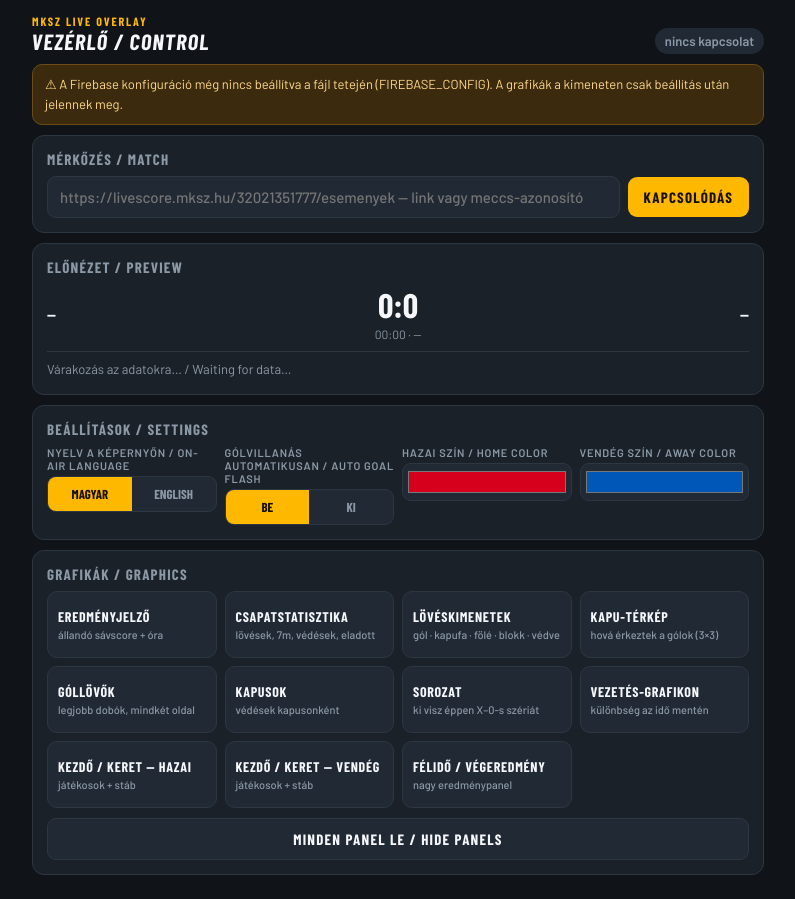
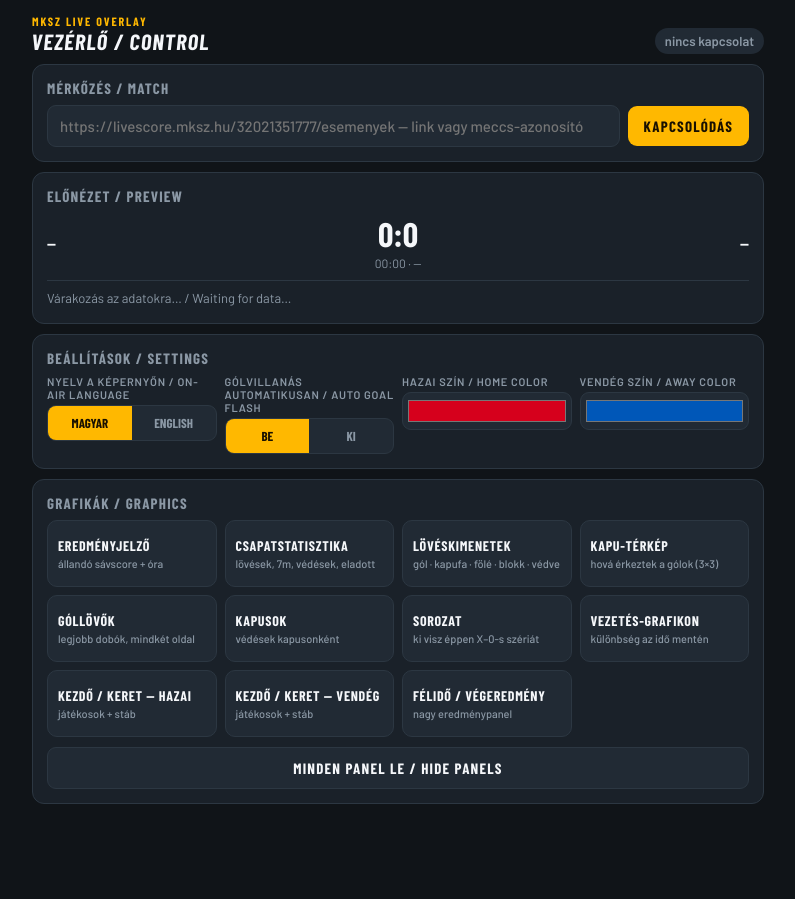
Before and after one commit to pakotz-coder/MKSZ-overlay, a plain HTML site: page control.html in a window 1280 px wide. Shown: the whole page, without its empty margins (242-1037 px from the left). After the commit the page ends 828 px from the top, so only its background shows below. Drawn offline with nearby package versions, Linux system fonts and the light colour scheme; no server answers; a web font is replaced by a local one.

Commit message:
Update Firebase configuration in control.html

```diff
--- a/control.html
+++ b/control.html
@@ -92,10 +92,13 @@ h2{font:700 15px "Barlow Condensed";text-transform:uppercase;letter-spacing:.08e
    (Firebase console → Project settings → Your apps → Config).
    Ugyanezt kell beilleszteni az output.html tetején is.  */
 const FIREBASE_CONFIG = {
-  apiKey: "PASTE_ME",
-  authDomain: "PASTE_ME.firebaseapp.com",
-  databaseURL: "https://PASTE_ME-default-rtdb.europe-west1.firebasedatabase.app",
-  projectId: "PASTE_ME"
+  apiKey: "AIzaSyCeRdAoy5pGwQIKOVBqofQga2JDu_igxD4",
+  authDomain: "kezilabda-overlay.firebaseapp.com",
+  databaseURL: "https://kezilabda-overlay-default-rtdb.europe-west1.firebasedatabase.app",
+  projectId: "kezilabda-overlay",
+  storageBucket: "kezilabda-overlay.firebasestorage.app",
+  messagingSenderId: "192515688626",
+  appId: "1:192515688626:web:e83d1ea00007456beb21ab"
 };
 /* =================================================== */
 const SOCKET_URL="https://livescore-socket.mksz.hu";
```
